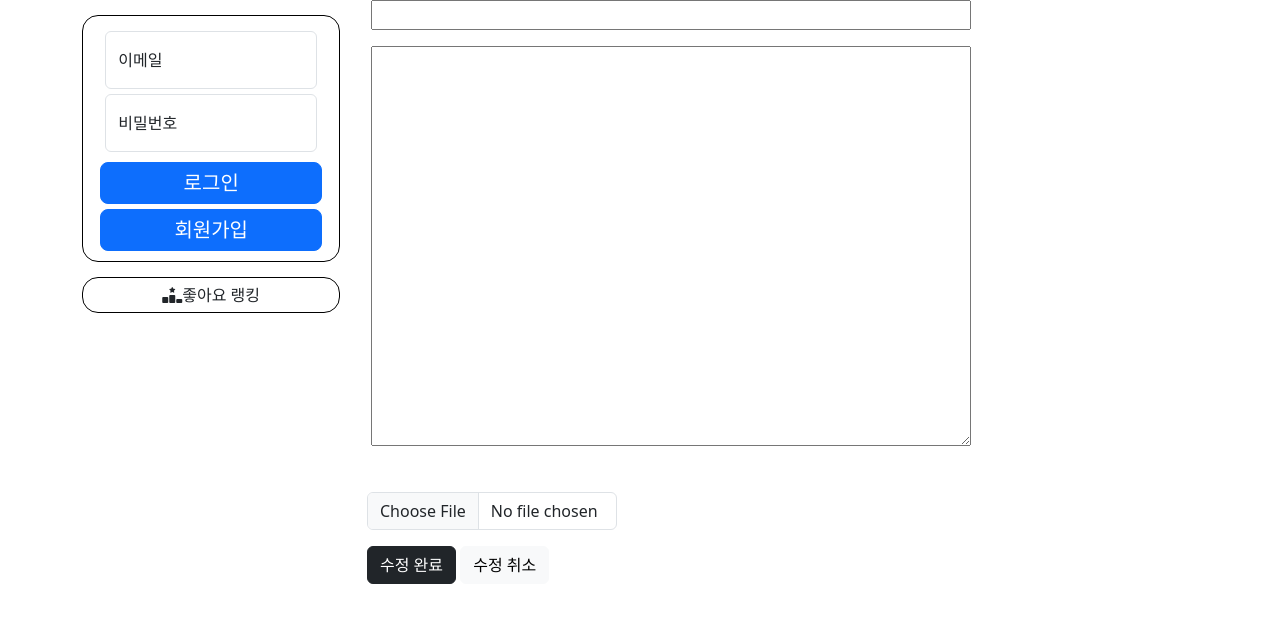
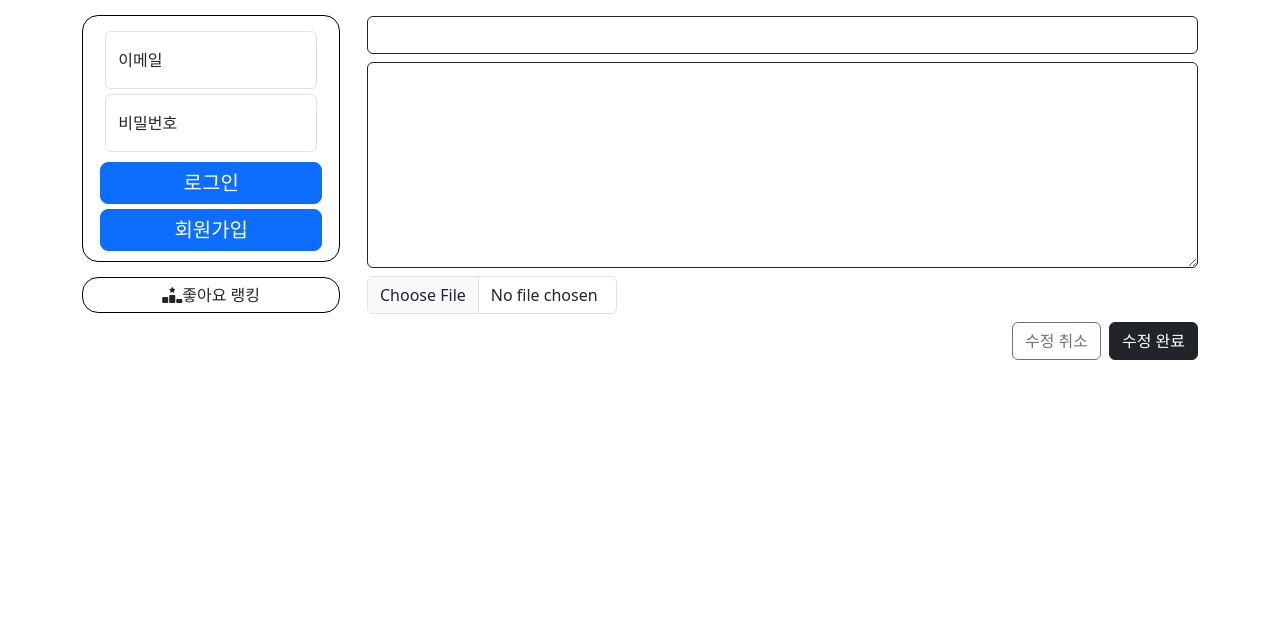
Before and after one commit to 5kiran/94DOG, a Flask app: page /temp_update in a window 1280 px wide. Shown: the part 60-683 px from the top of the page. Run offline with Flask 2, Linux system fonts and the light colour scheme; data that the repository does not hold is empty; some libraries are stand-ins or nearby versions.

Commit message:
refactor: 게시글 등록, 수정 css 변경

```diff
--- a/static/js/post_update.js
+++ b/static/js/post_update.js
@@ -56,11 +56,13 @@ function preview(id) {
         type: "get",
         url: `/preview/${id}`,
         success: function (response) {
-                let rows = response['preview_list'][0]
+                let rows = response['preview_list'][0];
 
-                let title = rows['title']
-                let content = rows['content']
+                let title = rows['title'];
+                let content = rows['content'];
+                let file_url = rows['file_url'];
 
-                $(`#title`).val(title)
-                $(`#content`).val(content)
+                $(`#title`).val(title);
+                $(`#content`).val(content);
+                document.querySelector('#post_file_preview').src = 'static/upload/image/'+file_url;
         }})}
--- a/templates/components/post.html
+++ b/templates/components/post.html
@@ -30,8 +30,8 @@
         </div>
       </form>
       <div class="d-grid gap-2 d-md-flex justify-content-md-end">
-        <button onclick="location.href='/'" type="button" class="btn btn-outline-dark hidebutton">나가기</button>
-        <button onclick="save_post()" type="button" class="btn btn-outline-dark">게시글 등록</button>
+        <button onclick="location.href='/'" type="button" class="btn btn-outline-secondary hidebutton">나가기</button>
+        <button onclick="save_post()" type="button" class="btn btn-dark">게시글 등록</button>
       </div>
       <div>
         <img src="" id="post_file_preview" style="max-width: 500px; max-height: 500px;">
--- a/templates/components/post_update.html
+++ b/templates/components/post_update.html
@@ -12,22 +12,33 @@
   </head>
 
   <body>
+
     <div class="mypost" id="post">
-    <div class="mb-3">
-        <label for="exampleFormControlInput1" class="form-label"></label>
-        <input type="text" class="text" id="title" style="width: 95%; max-width: 600px;"/>
+      <form id="file_form" enctype="multipart/form-data">
+        <div class="mt-3 mb-2">
+          <input type="text" class="form-control text border-dark" id="title" name="title"/>
         </div>
-    <div class="mb-3">
-      <label for="exampleFormControlTextarea1" class="form-label"></label>
-      <textarea class="textbox" id="content" rows="3" style="width: 95%; max-width: 600px; height: 400px; max-height: 95%;"></textarea>
+        <div class="mb-2">
+          <textarea class="form-control text border-dark" id="content" name="content" rows="8"></textarea>
         </div>
-    <div class="mb-3">
-      <label for="formFile" class="form-label"></label>
-      <input class="form-control" type="file" id="post_file" name="post_file" style="width: 250px;" />
+        <div class="mb-2">
+          <input onchange="preview_image(this)" class="form-control" type="file" id="post_file" name="post_file" style="width: 250px"/>
+        </div>
+      </form>
+      <div class="d-grid gap-2 d-md-flex justify-content-md-end">
+        <button onclick="cancel_post()" type="button" class="btn btn-outline-secondary hidebutton">수정 취소</button>
+        <button onclick="modi_post()" type="button" class="btn btn-dark">수정 완료</button>
       </div>
       <div>
-      <button onclick="modi_post()" type="button" class="btn btn-dark">수정 완료</button>
-      <button onclick="cancel_post()" type="button" class="btn btn-light hidebutton">수정 취소</button>
+        <img src="" id="post_file_preview" style="max-width: 500px; max-height: 500px;">
       </div>
+    </div>
+
+    <script>
+      function preview_image(e){
+        let url = URL.createObjectURL(e.files[0]);
+        document.querySelector('#post_file_preview').src = url;
+      }
+    </script>
   </body>
 </html>
--- a/templates/components/viewpost.html
+++ b/templates/components/viewpost.html
@@ -26,8 +26,8 @@
         <h5>내용 : <br><br><span id="post_content"></span></h5>
         <div id="post_img"></div>
 
-        <button type="button" id="delete_post" class="btn btn-outline-dark delete_ment">삭제</button>
-        <button type="button" id="update_post" class="btn btn-outline-dark recover"><a href="/temp_update?id=${id}">수정</a></button>
+        <button type="button" id="delete_post" class="btn btn-outline-secondary delete_ment">삭제</button>
+        <button type="button" id="update_post" class="btn btn-dark recover">수정</button>
     </div>
 </body>
 </html>
```
Also changed, not shown: static/js/viewpost.js (+4 -6 lines). Lines whose indentation alone changed are shown as unchanged.
